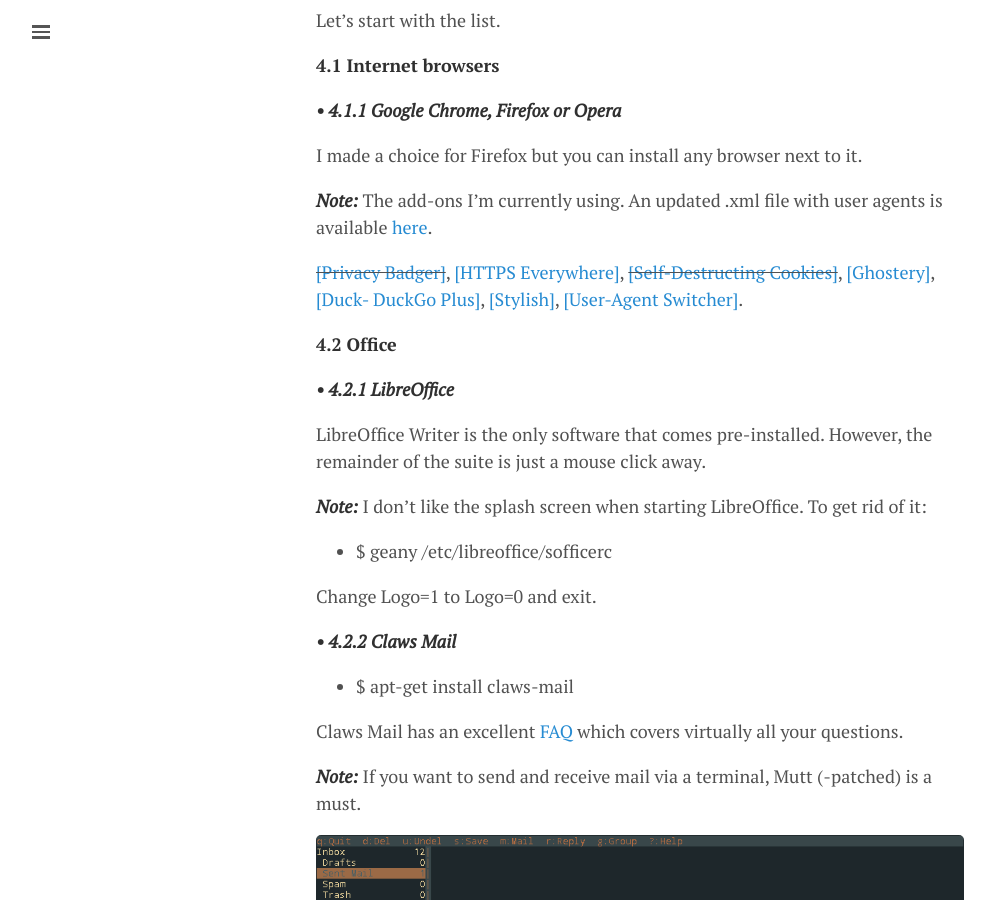
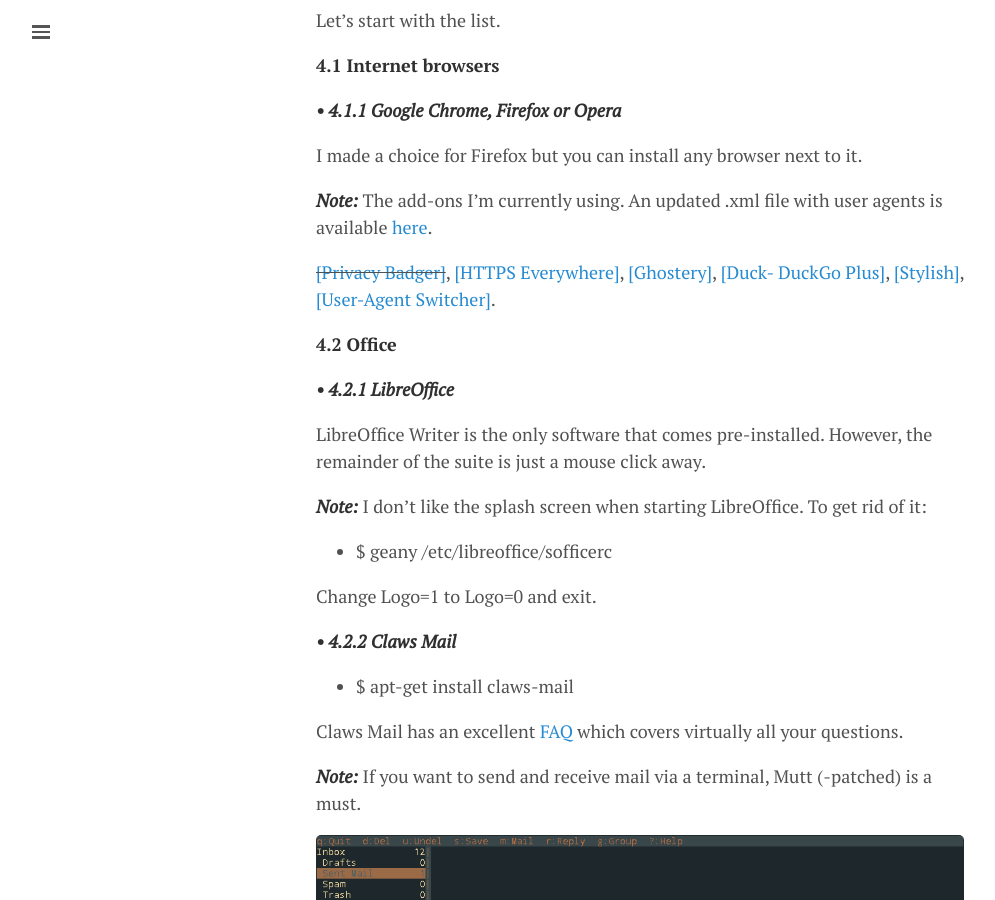
Before and after one commit to lgeurts/lgeurts.github.io, a Jekyll site: the page built from _posts/2017-07-11-bunsenlabs-linux-setup-notes-for dell-inspiron-6000.md, in a window 1280 px wide and 900 px high, scrolled down 2881 px. Shown: the whole window, without its empty margins (0-995 px from the left). Built offline with Jekyll 4.4.1, drawn with Linux system fonts in a browser that asks for light colours; nearby versions of some CDN libraries; comment, search, counter and statistics services are not loaded.

Commit message:
Update sub-section 4.1.1 #81 Add-ons

```diff
--- a/_posts/2017-07-11-bunsenlabs-linux-setup-notes-for dell-inspiron-6000.md
+++ b/_posts/2017-07-11-bunsenlabs-linux-setup-notes-for dell-inspiron-6000.md
@@ -78,7 +78,7 @@
 
 ***Note:*** The add-ons I'm currently using. An updated .xml file with user agents is available [here](http://techpatterns.com/forums/about304.html).
 
-~~[[Privacy Badger]](https://www.eff.org/privacybadger)~~, [[HTTPS Everywhere]](https://www.eff.org/https-everywhere), ~~[[Self-Destructing Cookies]](https://addons.mozilla.org/en-US/firefox/addon/self-destructing-cookies/)~~, [[Ghostery]](https://addons.mozilla.org/en-US/firefox/addon/ghostery/), [[Duck- DuckGo Plus]](https://addons.mozilla.org/en-US/firefox/addon/duckduckgo-for-firefox/), [[Stylish]](https://addons.mozilla.org/en-US/firefox/addon/stylish/), [[User-Agent Switcher]](https://addons.mozilla.org/en-US/firefox/addon/user-agent-switcher-firefox/).
+~~[[Privacy Badger]](https://www.eff.org/privacybadger)~~, [[HTTPS Everywhere]](https://www.eff.org/https-everywhere), [[Ghostery]](https://addons.mozilla.org/en-US/firefox/addon/ghostery/), [[Duck- DuckGo Plus]](https://addons.mozilla.org/en-US/firefox/addon/duckduckgo-for-firefox/), [[Stylish]](https://addons.mozilla.org/en-US/firefox/addon/stylish/), [[User-Agent Switcher]](https://addons.mozilla.org/en-US/firefox/addon/user-agent-switcher-firefox/).
 
 **4.2 Office**
 
```
